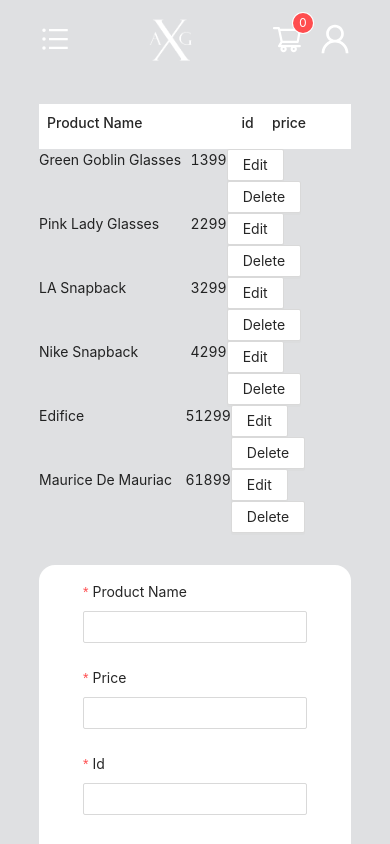
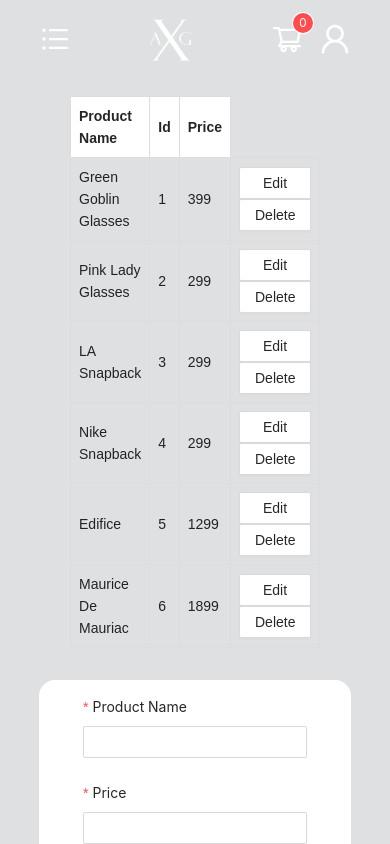
Before and after one commit to lilgujj/axg-shop, a React (Create React App) app: page /admin in a window 390 px wide. Shown: the top 844 px of the page. Built offline with nearby package versions, Linux system fonts and the light colour scheme; the HTML template or start-up script is replaced by a standard one.

Commit message:
table responsive

```diff
--- a/src/components/Admin.tsx
+++ b/src/components/Admin.tsx
@@ -2,6 +2,7 @@
 import { Form, Input, Modal } from 'antd';
 import "../css/layout.css";
 import "../css/checkOut.css";
+import "../css/admin.css";
 import AdminFields from "./adminForm";
 import Crud from "./Crud";
 import { ProductContext } from "../context/ProductContext";
@@ -34,23 +35,22 @@ function Admin() {
                 return (
                     <div className="formContainer flex centerY centerX" >
                         <div className="form flex-col centerY centerX">
-                            <div style={{ margin: ".5rem 0", width: "100%" }}>
-                                <div className="flex space-between" style={{ backgroundColor: 'White', padding: '.5rem' }}>
-                                    <h4 style={{ width: "11rem" }}>Product Name</h4>
-                                    <h4>id</h4>
-                                    <h4>price</h4>
-                                    <div></div>
-                                    <div></div>
-                                </div>
+                            <div className="adminContainer">
+                                <table>
+                                    <thead>
+                                        <tr>
+                                            <th>Product Name</th>
+                                            <th>Id</th>
+                                            <th>Price</th>
+                                        </tr>
+                                    </thead>
 
-                                {
-                                    context.products.map((p, index) => (
-                                        <div key={index}>
-                                            <Crud edit={context.showModal} key={p.id} delete={context.remove} productName={p.productName} id={p.id} description={p.description} price={p.price} image={p.img} />
-                                        </div>
-                                    ))
-                                }
-
+                                    {
+                                        context.products.map((p) => (
+                                                <Crud edit={context.showModal} key={p.id} delete={context.remove} productName={p.productName} id={p.id} description={p.description} price={p.price} image={p.img} />
+                                        ))
+                                    }
+                                </table>
                                 <Form
                                     form={form}
                                     layout="vertical"
--- a/src/components/Crud.tsx
+++ b/src/components/Crud.tsx
@@ -13,16 +13,19 @@ interface Props {
 function Crud(props: Props) {
 
     return (
-        <div className="flex space-between" style={{ width: '100%' }}>
-            <div style={{ width: "10rem" }}>{props.productName}</div>
-            <div>{props.id}</div>
-            <div>{props.price}</div>
-            {/* <div>{props.description}</div> */}
-            <div>
-                <Button onClick={() => props.edit(props.productName)}>Edit</Button>
-                <Button onClick={() => props.delete(props.productName)}>Delete</Button>
-            </div>
-        </div>
+    <tbody>
+        <tr>
+            <td>{props.productName}</td>
+            <td>{props.id}</td>
+            <td>{props.price}</td>
+            <td id="buttons">
+                <Button id="btn" onClick={() => props.edit(props.productName)}>Edit</Button>
+                <Button id="btn" onClick={() => props.delete(props.productName)}>Delete</Button>
+            </td>
+        </tr>
+    </tbody>
+
+
     )
 }
 
--- /dev/null
+++ b/src/css/admin.css
@@ -0,0 +1,50 @@
+.adminContainer{
+    width: 100%;
+    display: flex;
+    flex-direction: column;
+    justify-content: center;
+    align-items: center;
+}
+
+
+table {
+    font-family: arial, sans-serif;
+    border-collapse: collapse;
+    width: 80%;
+  }
+
+  #buttons {
+      text-align: right;
+  }
+
+  #btn {
+      width: 4.5rem;
+  }
+
+  td, th {
+    border: 1px solid #dddddd;
+    text-align: left;
+    padding: 8px;
+  }
+
+  th {
+      background-color: white;
+  }
+
+
+
+  tr:nth-child(even) {
+    background-color: lightgreen;
+  }
+
+@media (max-width: 800px) {
+
+    /* .adminContainer {
+
+    }
+
+    .admin-product-name {
+        width: 8rem;
+    } */
+
+}
```
